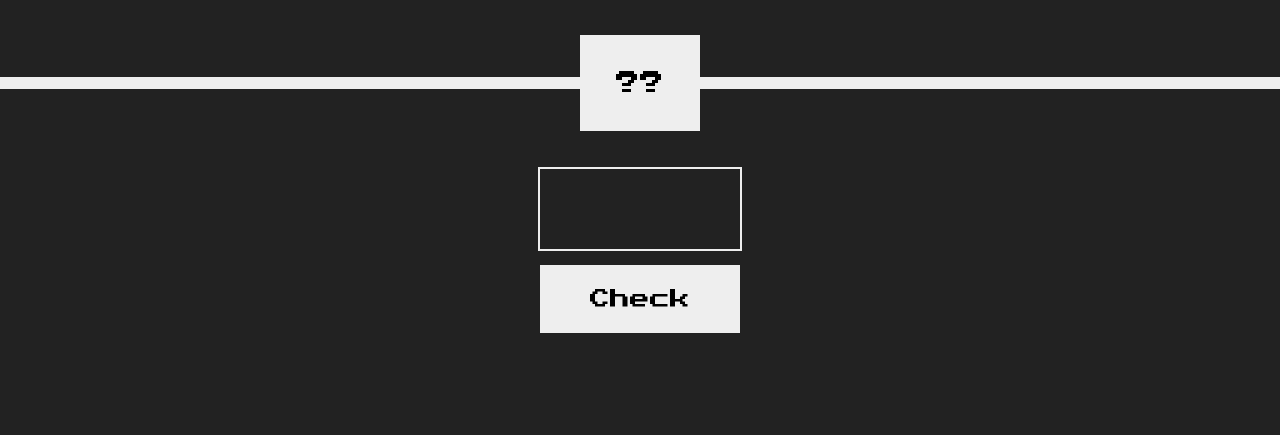
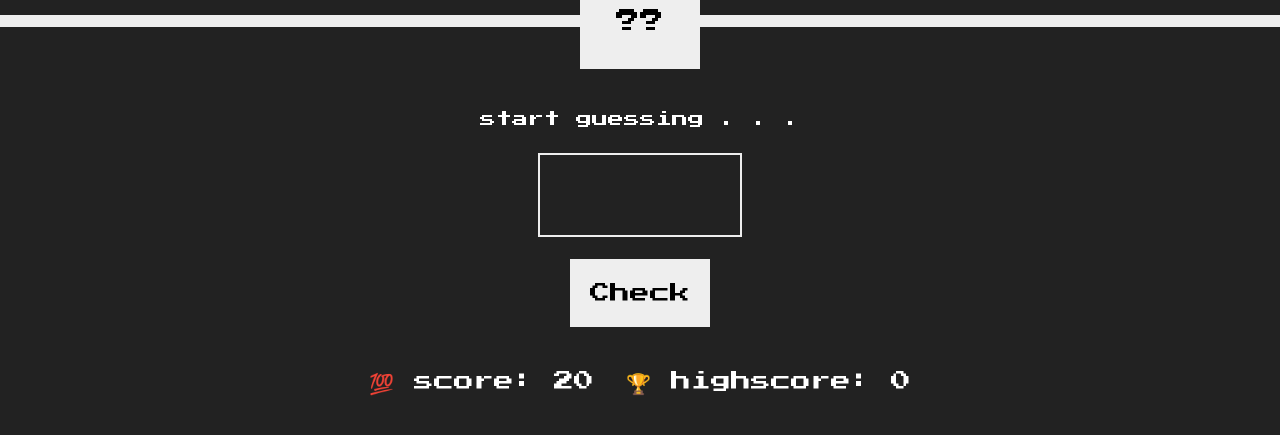
Before and after one commit to AhmedMahmoud6/Guess-My-Number, a plain HTML site: page index.html in a window 1280 px wide. Shown: the part 285-720 px from the top of the page. Drawn offline with nearby package versions, Linux system fonts and the light colour scheme; a web font is replaced by a local one.

Commit message:
creating design

```diff
--- a/index.html
+++ b/index.html
@@ -31,12 +31,29 @@
         </div>
       </div>
 
-      <div class="guess-input flex flex-col gap-4">
+      <div class="guess-input-container flex flex-col items-center gap-6">
+        <h1 class="guess-text text-white">start guessing . . .</h1>
         <input
           type="number"
-          class="text-white text-center outline-2 outline-[#eeeeee] w-50 h-20 focus:rounded-xl transition-all duration-500"
+          class="guess-input text-white text-center outline-2 outline-[#eeeeee] w-50 h-20 focus:rounded-xl transition-all duration-500"
         />
-        <button class="bg-[#eeeeee] p-5 text-xl">Check</button>
+        <button
+          class="check-guess bg-[#eeeeee] p-5 text-xl hover:bg-[#cccccc] active:bg-[#747474] cursor-pointer"
+        >
+          Check
+        </button>
+        <button
+          class="again bg-[#eeeeee] p-5 text-xl hover:bg-[#cccccc] active:bg-[#747474] cursor-pointer hidden"
+        >
+          Again!
+        </button>
+      </div>
+
+      <div class="guess-score flex gap-8 mt-10">
+        <h1 class="score text-white text-xl">💯 score: <span>20</span></h1>
+        <h1 class="highscore text-white text-xl">
+          🏆 highscore: <span>0</span>
+        </h1>
       </div>
     </div>
   </body>
```
